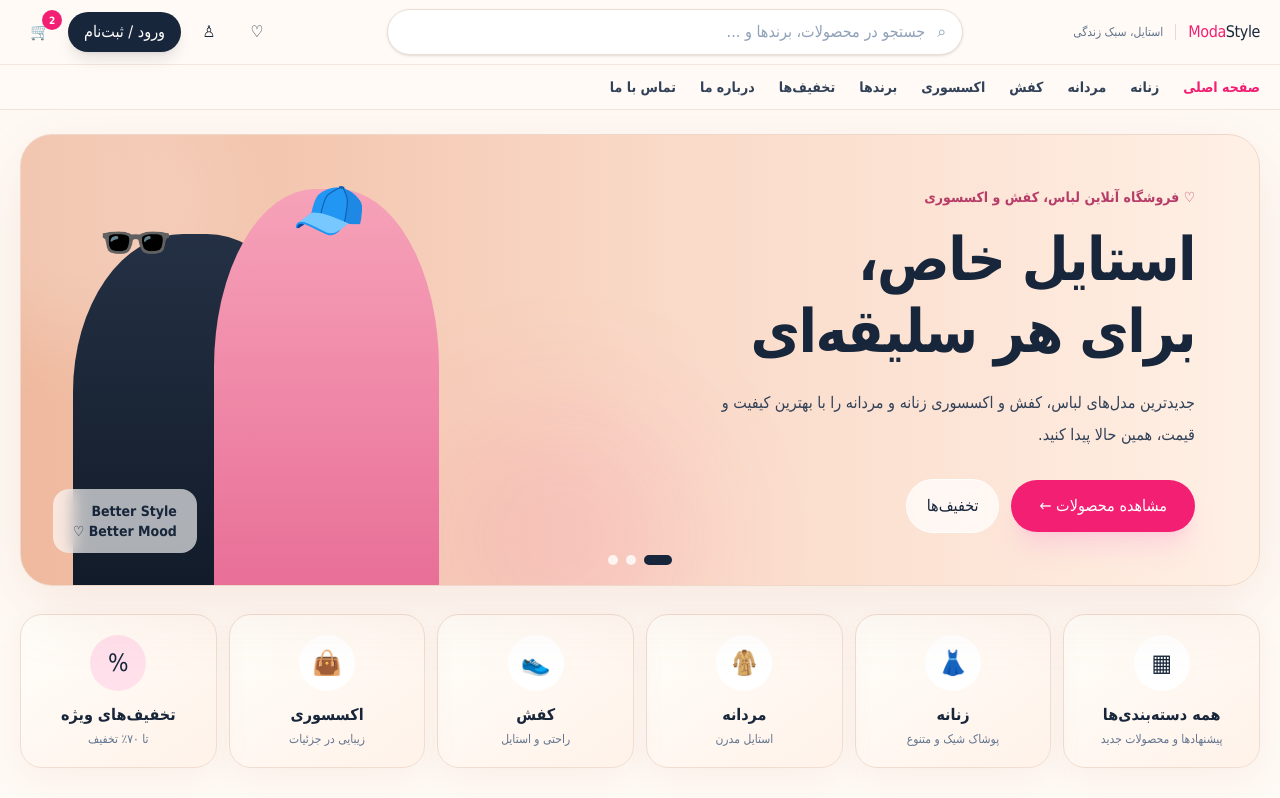
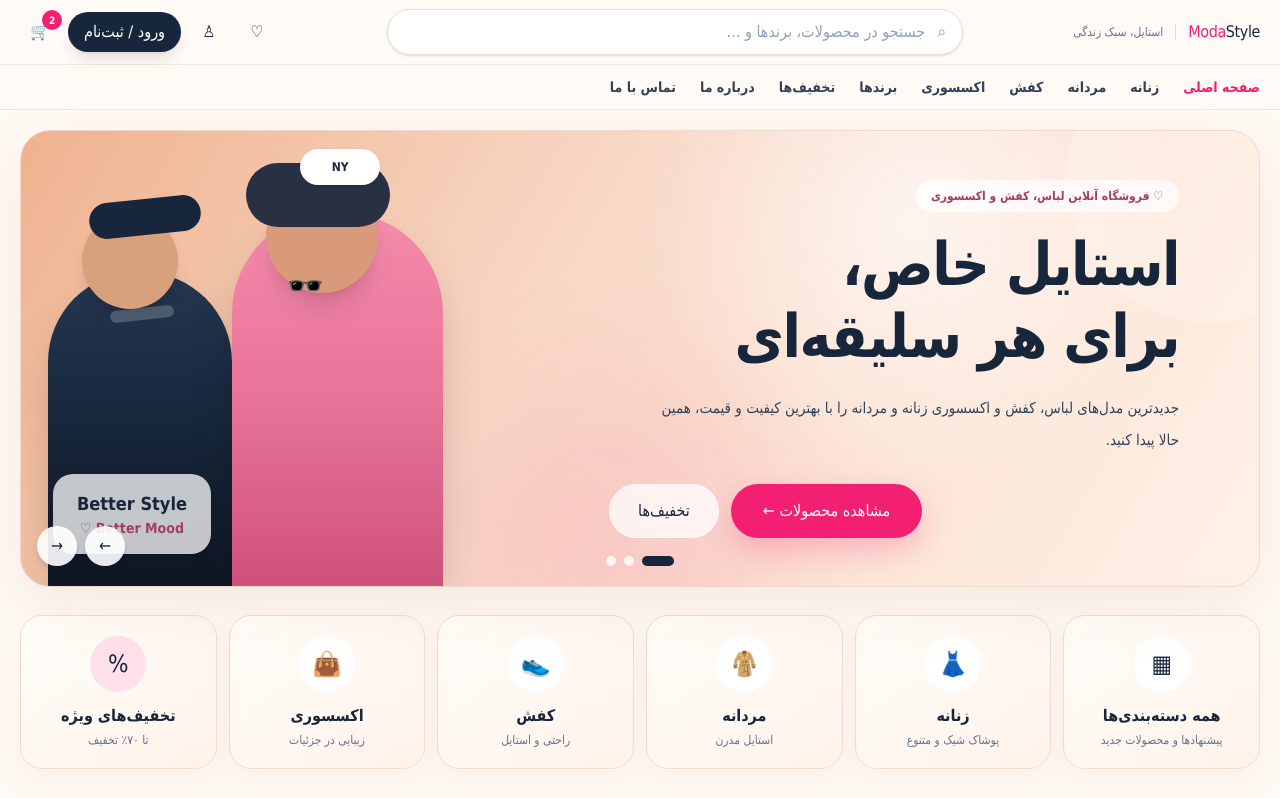
Before and after one commit to mehdikh20397-cmd/modastyle, a Next.js app: page / in a window 1280 px wide. Shown: the top 798 px of the page. Built offline with nearby package versions, Linux system fonts and the light colour scheme.

Commit message:
feat: refine fashion store hero section

```diff
--- a/components/home/Hero.tsx
+++ b/components/home/Hero.tsx
@@ -1,65 +1,318 @@
 export function Hero() {
   return (
-    <section className="container-shop pt-6">
-      <div className="relative min-h-[360px] overflow-hidden rounded-[32px] border border-[#efd8c9] bg-gradient-to-l from-[#fff0e5] via-[#f9d8c6] to-[#efb99e] shadow-[0_20px_70px_rgba(190,120,90,0.14)] md:min-h-[450px]">
+    <section className="container-shop pt-5">
+      <div
+        className="
+          relative min-h-[410px] overflow-hidden
+          rounded-[30px]
+          border border-[#efd9ca]
+          bg-[#f9d9c7]
+          shadow-[0_18px_60px_rgba(180,110,75,0.12)]
+          md:min-h-[455px]
+        "
+      >
+        {/* Background */}
+        <div
+          className="
+            absolute inset-0
+            bg-[radial-gradient(circle_at_72%_20%,rgba(255,255,255,0.65),transparent_28%),linear-gradient(120deg,#efb28f_0%,#f8d8c6_42%,#fff1e7_100%)]
+          "
+        />
 
         {/* Decorative circles */}
-        <div className="absolute -left-20 -top-20 h-72 w-72 rounded-full bg-white/20 blur-2xl" />
-        <div className="absolute -bottom-20 left-1/3 h-64 w-64 rounded-full bg-[#f21f73]/10 blur-3xl" />
+        <div className="absolute -right-24 -top-24 h-72 w-72 rounded-full bg-white/20" />
 
-        {/* Fashion visual placeholder */}
-        <div className="absolute bottom-0 left-0 hidden h-full w-[52%] md:block">
-          <div className="absolute bottom-0 left-[8%] h-[78%] w-[38%] rounded-t-[45%] bg-gradient-to-b from-[#243044] to-[#121b29]" />
-          <div className="absolute bottom-0 left-[30%] h-[88%] w-[35%] rounded-t-[45%] bg-gradient-to-b from-[#f6a2b9] to-[#e86f98]" />
-          <div className="absolute left-[12%] top-[17%] text-6xl">🕶️</div>
-          <div className="absolute left-[42%] top-[10%] text-6xl">🧢</div>
+        <div className="absolute -bottom-32 left-[35%] h-80 w-80 rounded-full bg-[#f21f73]/10 blur-3xl" />
 
-          <div className="absolute bottom-8 left-8 rounded-2xl bg-white/65 px-5 py-3 text-sm font-bold backdrop-blur">
-            Better Style
-            <br />
-            Better Mood ♡
+        {/* =========================
+            Fashion Visual
+        ========================== */}
+        <div className="absolute inset-y-0 left-0 hidden w-[55%] md:block">
+          {/* Man body */}
+          <div
+            className="
+              absolute bottom-0 left-[4%]
+              h-[69%] w-[27%]
+              rounded-t-[90px]
+              bg-gradient-to-b
+              from-[#263650]
+              via-[#17263a]
+              to-[#0f1724]
+              shadow-2xl
+            "
+          />
+
+          {/* Man head */}
+          <div
+            className="
+              absolute left-[9%] top-[18%]
+              h-24 w-24
+              rounded-full
+              bg-[#d9a17b]
+              shadow-lg
+            "
+          />
+
+          {/* Man hair */}
+          <div
+            className="
+              absolute left-[10%] top-[15%]
+              h-9 w-28
+              -rotate-6
+              rounded-full
+              bg-[#17263a]
+            "
+          />
+
+          {/* Man clothes detail */}
+          <div
+            className="
+              absolute left-[13%] top-[39%]
+              h-3 w-16
+              -rotate-6
+              rounded-full
+              bg-white/20
+            "
+          />
+
+          {/* Woman body */}
+          <div
+            className="
+              absolute bottom-0 left-[31%]
+              h-[82%] w-[31%]
+              rounded-t-[100px]
+              bg-gradient-to-b
+              from-[#f58bab]
+              via-[#e87398]
+              to-[#ce507d]
+              shadow-2xl
+            "
+          />
+
+          {/* Woman head */}
+          <div
+            className="
+              absolute left-[36%] top-[11%]
+              h-28 w-28
+              rounded-full
+              bg-[#d99a79]
+              shadow-xl
+            "
+          />
+
+          {/* Woman hair */}
+          <div
+            className="
+              absolute left-[33%] top-[7%]
+              h-16 w-36
+              rounded-full
+              bg-[#273143]
+            "
+          />
+
+          {/* Cap */}
+          <div
+            className="
+              absolute left-[41%] top-[4%]
+              flex h-9 w-20
+              items-center justify-center
+              rounded-full
+              bg-white
+              text-xs font-black
+              text-[#17263a]
+              shadow
+            "
+          >
+            NY
+          </div>
+
+          {/* Sunglasses */}
+          <div className="absolute left-[39%] top-[30%] text-3xl">
+            🕶️
+          </div>
+
+          {/* Slogan */}
+          <div
+            className="
+              absolute bottom-8 left-8
+              rounded-[20px]
+              bg-white/75
+              px-6 py-4
+              text-center
+              shadow-lg
+              backdrop-blur
+            "
+          >
+            <div className="text-lg font-black text-[#17263a]">
+              Better Style
+            </div>
+
+            <div className="text-sm font-bold text-[#a43d62]">
+              Better Mood ♡
+            </div>
           </div>
         </div>
 
-        {/* Content */}
-        <div className="relative z-10 flex min-h-[360px] items-center justify-start px-7 py-10 md:min-h-[450px] md:px-16">
-          <div className="max-w-[560px] text-right">
+        {/* =========================
+            Content
+        ========================== */}
+        <div
+          className="
+            relative z-20
+            min-h-[410px]
+            md:min-h-[455px]
+          "
+        >
+          <div
+            className="
+              absolute right-7 top-1/2
+              w-[calc(100%-56px)]
+              max-w-[570px]
+              -translate-y-1/2
+              text-right
+              md:right-14
+              md:w-[48%]
+              lg:right-20
+            "
+          >
+            {/* Label */}
+            <div
+              className="
+                mb-4 inline-flex
+                items-center gap-2
+                rounded-full
+                bg-white/70
+                px-4 py-2
+                text-xs font-bold
+                text-[#a43d62]
+                backdrop-blur
+              "
+            >
+              ♡ فروشگاه آنلاین لباس، کفش و اکسسوری
+            </div>
 
-            <p className="mb-4 text-sm font-bold text-[#b73d69]">
-              ♡ فروشگاه آنلاین لباس، کفش و اکسسوری
-            </p>
-
-            <h1 className="text-4xl font-black leading-[1.2] tracking-tight text-[#17263a] md:text-6xl">
+            {/* Heading */}
+            <h1
+              className="
+                text-4xl font-black
+                leading-[1.2]
+                tracking-tight
+                text-[#17263a]
+                sm:text-5xl
+                md:text-5xl
+                lg:text-6xl
+              "
+            >
               استایل خاص،
               <br />
               برای هر سلیقه‌ای
             </h1>
 
-            <p className="mt-5 max-w-[500px] text-sm leading-8 text-slate-700 md:text-base">
+            {/* Description */}
+            <p
+              className="
+                mt-5
+                max-w-[520px]
+                text-sm
+                leading-8
+                text-slate-700
+                md:text-[15px]
+              "
+            >
               جدیدترین مدل‌های لباس، کفش و اکسسوری زنانه و مردانه
               را با بهترین کیفیت و قیمت، همین حالا پیدا کنید.
             </p>
 
-            <div className="mt-7 flex items-center gap-3">
-              <button className="rounded-full bg-[#f21f73] px-7 py-3.5 text-sm font-bold text-white shadow-xl shadow-pink-300/30 transition hover:-translate-y-1 hover:shadow-pink-300/50">
+            {/* Buttons */}
+            <div className="mt-7 flex flex-wrap justify-end gap-3">
+              <button
+                className="
+                  rounded-full
+                  bg-[#f21f73]
+                  px-8 py-3.5
+                  text-sm font-black
+                  text-white
+                  shadow-[0_12px_30px_rgba(242,31,115,0.25)]
+                  transition duration-300
+                  hover:-translate-y-1
+                  hover:shadow-[0_16px_35px_rgba(242,31,115,0.32)]
+                "
+              >
                 مشاهده محصولات ←
               </button>
 
-              <button className="rounded-full border border-white/80 bg-white/70 px-5 py-3.5 text-sm font-bold text-[#17263a] backdrop-blur transition hover:bg-white">
+              <button
+                className="
+                  rounded-full
+                  border border-white/80
+                  bg-white/75
+                  px-7 py-3.5
+                  text-sm font-bold
+                  text-[#17263a]
+                  backdrop-blur
+                  transition duration-300
+                  hover:bg-white
+                "
+              >
                 تخفیف‌ها
               </button>
             </div>
-
           </div>
         </div>
 
-        {/* Slider dots */}
-        <div className="absolute bottom-5 right-1/2 z-10 flex translate-x-1/2 gap-2">
-          <span className="h-2.5 w-7 rounded-full bg-[#17263a]" />
+        {/* =========================
+            Slider
+        ========================== */}
+        <div
+          className="
+            absolute bottom-5 left-1/2
+            z-30
+            flex
+            -translate-x-1/2
+            items-center gap-2
+          "
+        >
+          <span className="h-2.5 w-8 rounded-full bg-[#17263a]" />
           <span className="h-2.5 w-2.5 rounded-full bg-white/80" />
           <span className="h-2.5 w-2.5 rounded-full bg-white/80" />
         </div>
 
+        {/* Arrows */}
+        <button
+          aria-label="اسلاید قبلی"
+          className="
+            absolute bottom-5 left-4
+            z-30
+            grid h-10 w-10
+            place-items-center
+            rounded-full
+            bg-white/90
+            text-lg
+            shadow-md
+            transition
+            hover:scale-105
+          "
+        >
+          →
+        </button>
+
+        <button
+          aria-label="اسلاید بعدی"
+          className="
+            absolute bottom-5 left-16
+            z-30
+            grid h-10 w-10
+            place-items-center
+            rounded-full
+            bg-white/90
+            text-lg
+            shadow-md
+            transition
+            hover:scale-105
+          "
+        >
+          ←
+        </button>
       </div>
     </section>
   );
```
